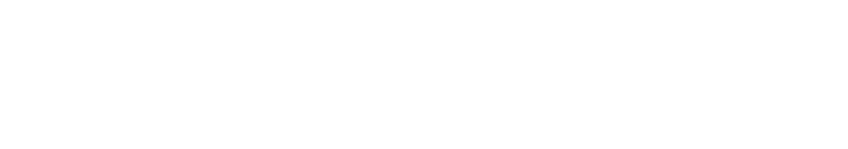
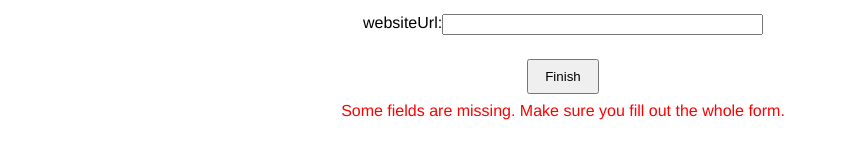
Before and after one commit to dansteren/creative-project-3, a Vue app: page / in a window 1280 px wide. Both pictures are taken after a click on the button "Finish". Shown: the part 665-814 px from the top of the page, without its empty margins (77-925 px from the left). Built offline with nearby package versions, Linux system fonts and the light colour scheme.

Commit message:
add error message when form is incomplete

```diff
--- a/src/components/EditingProfile.vue
+++ b/src/components/EditingProfile.vue
@@ -36,6 +36,7 @@
       <input type="text" v-model="websiteUrl" name="websiteUrl"/>
     </div>
     <button class="submit-button" @click="updateUser">Finish</button>
+    <div v-if="error" id="error-text">{{error}}</div>
   </div>
 </template>
 
@@ -53,13 +54,32 @@
         tagline: '',
         occupation: '',
         bio: '',
-        websiteUrl: ''
+        websiteUrl: '',
+        error: ''
       };
     }
-    return { ...this.person };
+    return { ...this.person, error: '' };
   },
   methods: {
     updateUser() {
+      if (
+        !this.name ||
+        !this.imageUrl ||
+        !this.city ||
+        !this.state ||
+        !this.tagline ||
+        !this.occupation ||
+        !this.bio ||
+        !this.websiteUrl
+      ) {
+        this.error =
+          'Some fields are missing. Make sure you fill out the whole form.';
+        return;
+      }
+      this.error = '';
+      let urlContainsHttp =
+        this.websiteUrl.includes('http://') ||
+        this.websiteUrl.includes('https://');
       this.$emit('finish', {
         name: this.name,
         imageUrl: this.imageUrl,
@@ -68,7 +88,9 @@
         tagline: this.tagline,
         occupation: this.occupation,
         bio: this.bio,
-        websiteUrl: this.websiteUrl
+        websiteUrl: urlContainsHttp
+          ? this.websiteUrl
+          : 'http://' + this.websiteUrl
       });
     },
     updatePreview(e) {
@@ -143,4 +165,8 @@
 h1 {
   margin-bottom: 4px;
 }
+#error-text {
+  color: red;
+  margin: 8px;
+}
 </style>
```
